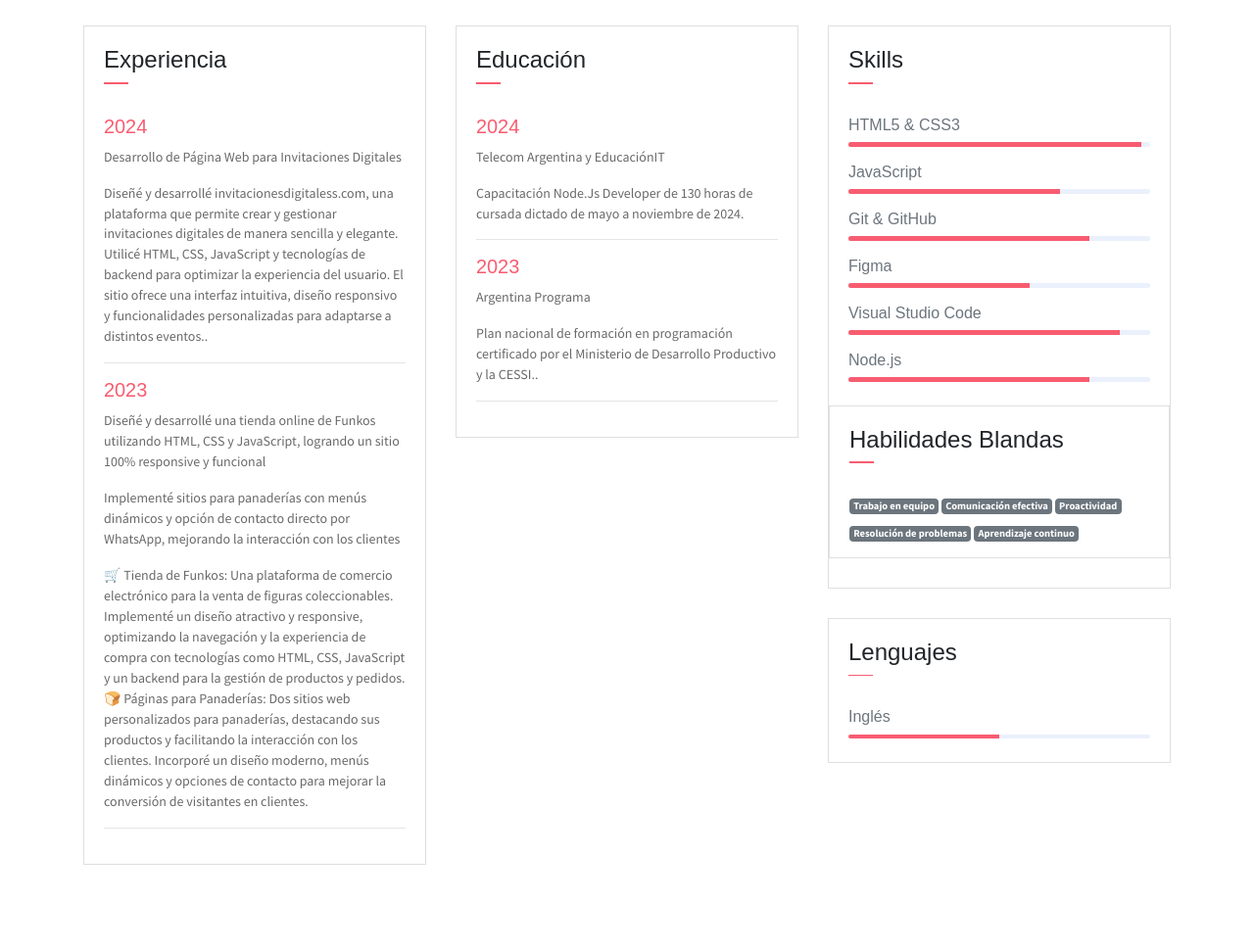
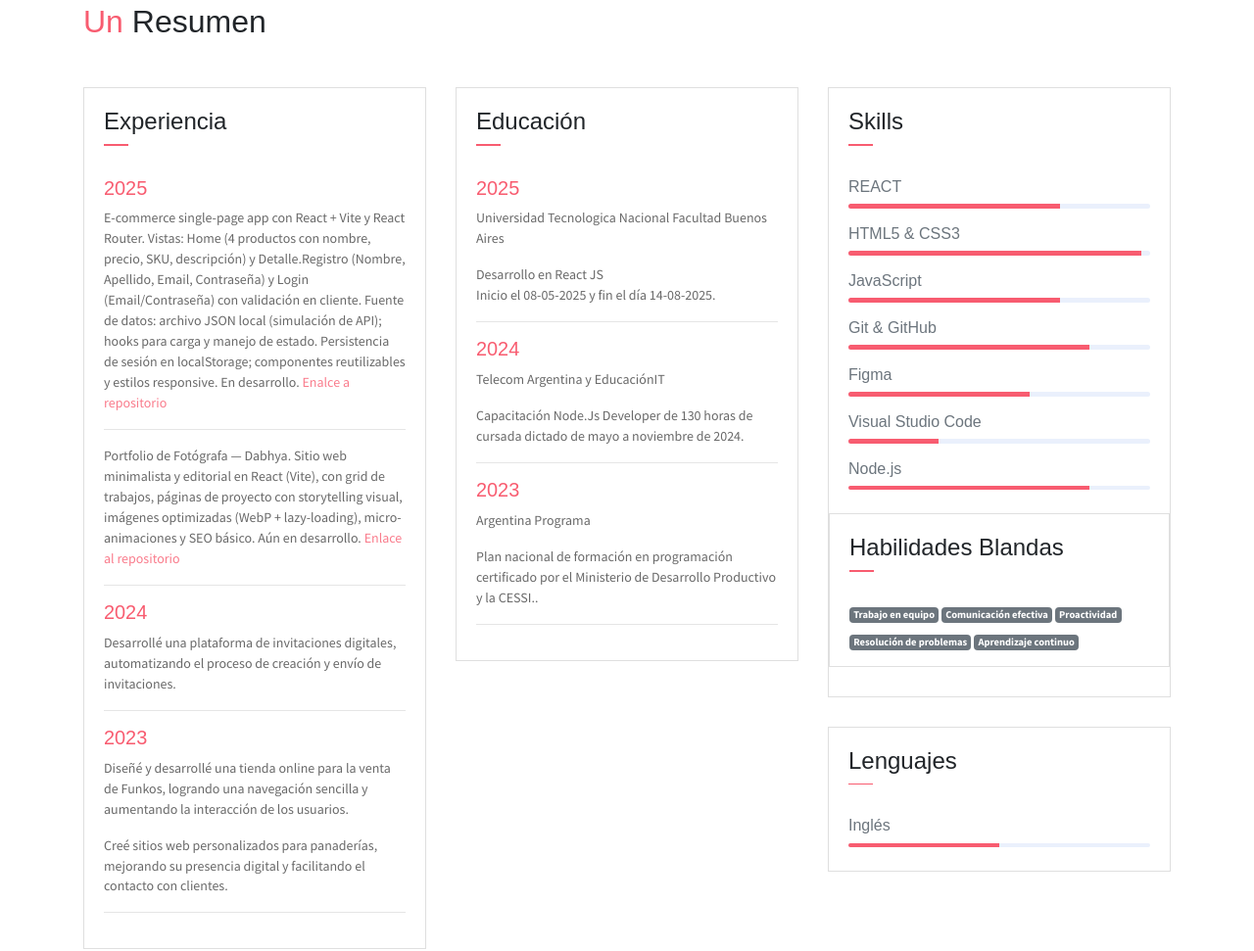
Before and after one commit to M4rrix/portfolio, a plain HTML site: page index.html in a window 1280 px wide. Shown: the part 1251-2222 px from the top of the page at 98% size. Drawn offline with nearby package versions, Linux system fonts and the light colour scheme; some packages are replaced by stand-ins of ours.

Commit message:
agrego proyectos nuevos en desarrollo con React

```diff
--- a/index.html
+++ b/index.html
@@ -5,7 +5,7 @@
     <meta name="viewport" content="width=device-width, initial-scale=1, shrink-to-fit=no">
     <meta name="description" content="Portfolio de María Camaña. Desarrolladora web y diseñadora front-end apasionada por crear sitios atractivos y funcionales.">
     <meta name="author" content="Devcrud">
-    <title>¡Hola! Soy María Camaña | Diseño y desarrollo web</title>
+    <title>Desarrolladora Front-End creativa y resolutiva, enfocada en crear experiencias web atractivas y funcionales.</title>
     <!-- font icons -->
     <link rel="stylesheet" href="assets/vendors/themify-icons/css/themify-icons.css">
     <!-- Bootstrap + main styles -->
@@ -71,7 +71,7 @@
                 <h3 class="font-weight-light">¿Quién soy?</h3>
                 <span class="line mb-5"></span>
                 <h5 class="mb-3">Soy desarrolladora web</h5>
-                <p class="mt-20">Este es mi portfolio personal, creado para compartir mi perfil profesional, mostrar mis habilidades y algunos de los proyectos web en los que trabajé. Disfruto trabajar en proyectos que combinan creatividad y funcionalidad, siempre buscando mejorar mis habilidades</p>
+                <p class="mt-20">Soy desarrolladora web enfocada en el diseño y la experiencia de usuario. Me apasiona transformar ideas en sitios web funcionales, responsivos y con una estética cuidada. Disfruto de los desafíos que implican la programación y el trabajo en equipo. Actualmente busco sumarme a un equipo donde pueda seguir creciendo como desarrolladora Front-End y aportar valor a través de mis conocimientos y creatividad.</p>
                 <!--<button class="btn btn-outline-danger"><i class="icon-down-circled2 "></i>Download My CV</button>-->
             </div>
             <div class="col-lg-4 about-card">
@@ -119,20 +119,23 @@
                             </div>
                         </div>
                         <div class="card-body">
+                            <h6 class="title text-danger">2025</h6>
+                            <P>E-commerce single-page app con React + Vite y React Router. Vistas: Home (4 productos con nombre, precio, SKU, descripción) y Detalle.Registro (Nombre, Apellido, Email, Contraseña) y Login (Email/Contraseña) con validación en cliente. Fuente de datos: archivo JSON local (simulación de API); hooks para carga y manejo de estado. Persistencia de sesión en localStorage; componentes reutilizables y estilos responsive. En desarrollo. <a href="https://github.com/M4rrix/distribuidora-react">Enalce a repositorio</a> </P>
+                           <hr>
+                            <P>Portfolio de Fotógrafa — Dabhya. Sitio web minimalista y editorial en React (Vite), con grid de trabajos, páginas de proyecto con storytelling visual, imágenes optimizadas (WebP + lazy-loading), micro-animaciones y SEO básico. Aún en desarrollo. <a href="https://github.com/M4rrix/fotografa">Enlace al repositorio</a></P>
+                           <hr>
                             <h6 class="title text-danger">2024</h6>
-                            <P>Desarrollo de Página Web para Invitaciones Digitales</P>
-                            <P class="subtitle">Diseñé y desarrollé invitacionesdigitaless.com, una plataforma que permite crear y gestionar invitaciones digitales de manera sencilla y elegante. Utilicé HTML, CSS, JavaScript y tecnologías de backend para optimizar la experiencia del usuario. El sitio ofrece una interfaz intuitiva, diseño responsivo y funcionalidades personalizadas para adaptarse a distintos eventos..</P>
-                            <hr>
+                            <P>Desarrollé una plataforma de invitaciones digitales, automatizando el proceso de creación y envío de invitaciones.</P>
+                           <hr>
                             <h6 class="title text-danger">2023</h6>
-                            <P>Diseñé y desarrollé una tienda online de Funkos utilizando HTML, CSS y JavaScript, logrando un sitio 100% responsive y funcional</P>
-                            <p>Implementé sitios para panaderías con menús dinámicos y opción de contacto directo por WhatsApp, mejorando la interacción con los clientes</p>
-                            <P class="subtitle">🛒 Tienda de Funkos: Una plataforma de comercio electrónico para la venta de figuras coleccionables. Implementé un diseño atractivo y responsive, optimizando la navegación y la experiencia de compra con tecnologías como HTML, CSS, JavaScript y un backend para la gestión de productos y pedidos.
-                                🍞 Páginas para Panaderías: Dos sitios web personalizados para panaderías, destacando sus productos y facilitando la interacción con los clientes. Incorporé un diseño moderno, menús dinámicos y opciones de contacto para mejorar la conversión de visitantes en clientes.</P>
-                            <hr>
+                            <P>Diseñé y desarrollé una tienda online para la venta de Funkos, logrando una navegación sencilla y aumentando la interacción de los usuarios.</P>
+                            <p>Creé sitios web personalizados para panaderías, mejorando su presencia digital y facilitando el contacto con clientes.</p>
+                             <hr>
 
                         </div>
                     </div>
                 </div>
+
                 <div class="col-md-6 col-lg-4">
                     <div class="card">
                        <div class="card-header">
@@ -142,6 +145,12 @@
                             </div>
                         </div>
                         <div class="card-body">
+                            <h6 class="title text-danger">2025</h6>
+                            <P>Universidad Tecnologica Nacional Facultad Buenos Aires</P>
+                            <P class="subtitle">
+                                Desarrollo en React JS <br>
+                                Inicio el 08-05-2025 y fin el día 14-08-2025.</P>
+                            <hr>
                             <h6 class="title text-danger">2024</h6>
                             <P>Telecom Argentina y EducaciónIT</P>
                             <P class="subtitle">Capacitación
@@ -165,6 +174,10 @@
                             </div>
                         </div>
                         <div class="card-body pb-2">
+                            <h6>REACT</h6>
+                            <div class="progress mb-3">
+                                <div class="progress-bar bg-danger" role="progressbar" style="width: 70%" aria-valuenow="25" aria-valuemin="0" aria-valuemax="100"></div>
+                            </div>
                            <h6>HTML5 &amp; CSS3</h6>
                             <div class="progress mb-3">
                                 <div class="progress-bar bg-danger" role="progressbar" style="width: 97%" aria-valuenow="25" aria-valuemin="0" aria-valuemax="100"></div>
@@ -183,7 +196,7 @@
                             </div>
                             <h6>Visual Studio Code</h6>
                             <div class="progress mb-3">
-                                <div class="progress-bar bg-danger" role="progressbar" style="width: 90%" aria-valuenow="50" aria-valuemin="0" aria-valuemax="100"></div>
+                                <div class="progress-bar bg-danger" role="progressbar" style="width: 30%" aria-valuenow="50" aria-valuemin="0" aria-valuemax="100"></div>
                             </div>
                             <h6>Node.js</h6>
                             <div class="progress mb-3">
```
